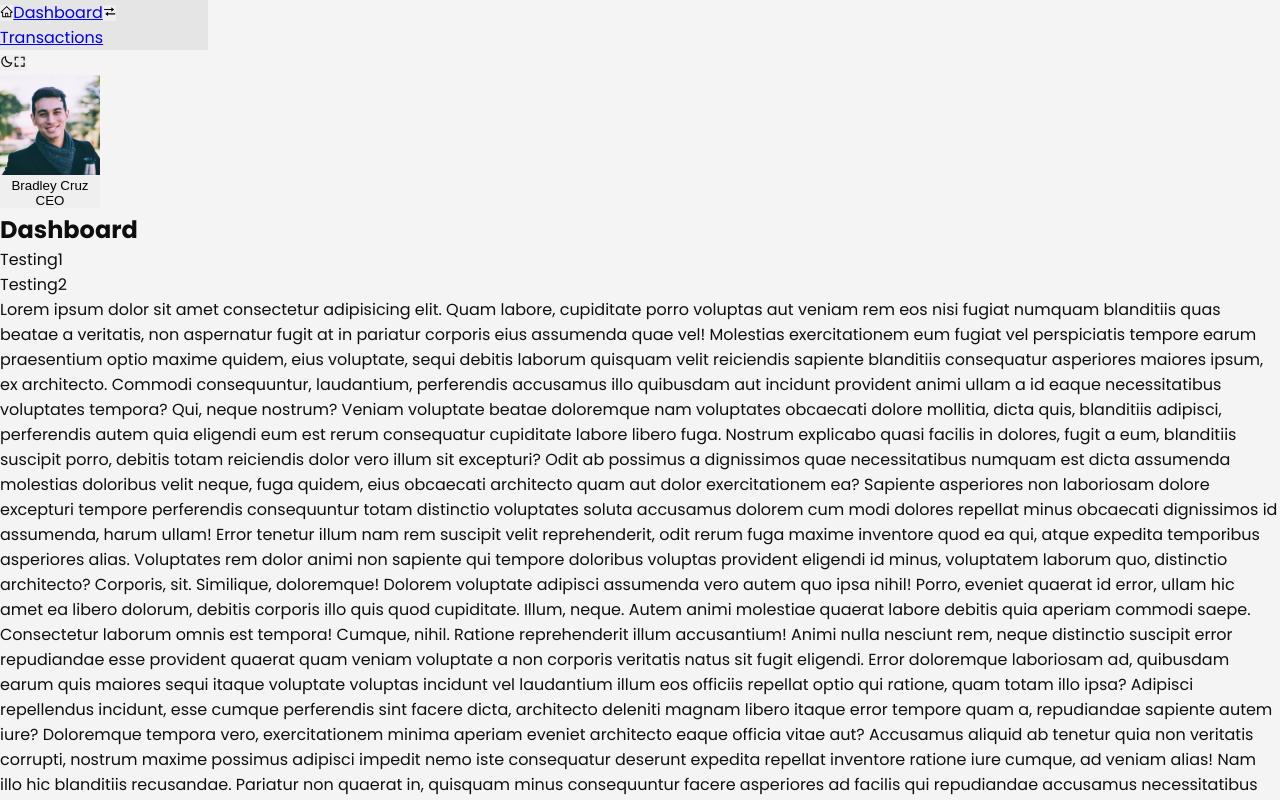
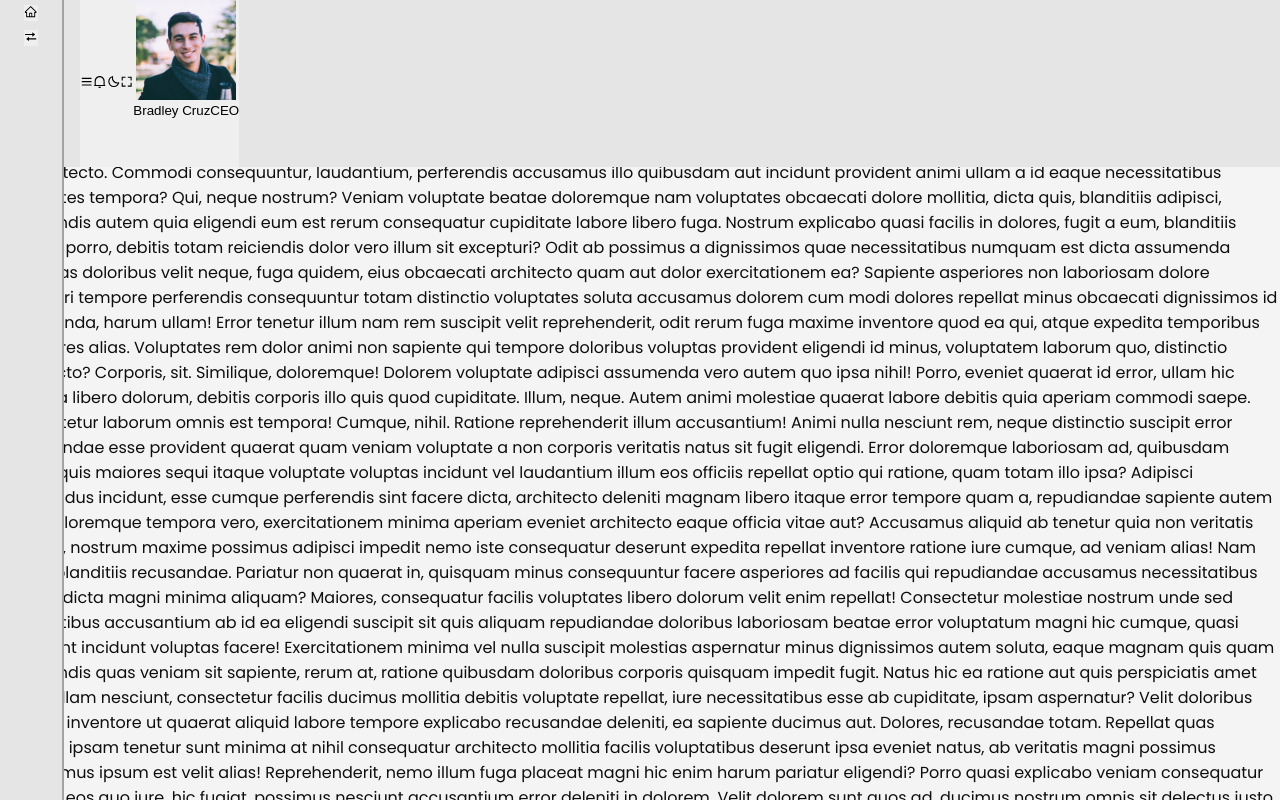
Before and after one commit to BolaGhaly/Admin-Dashboard, a Next.js app: page / in a window 1280 px wide. Shown: the top 800 px of the page. Built offline with nearby package versions, Linux system fonts and the light colour scheme.

Commit message:
Update topBar and sideBar
- Added some utility classes to globals.scss file

```diff
--- a/components/Layout.tsx
+++ b/components/Layout.tsx
@@ -1,7 +1,7 @@
 import Sidebar from "./Sidebar";
 import { useSelector } from "react-redux";
 import { RootState } from "../store/store";
-import Topbar from "./topBar/TopBar";
+import Topbar from "./TopBar";
 
 const Layout = ({ children }) => {
   const openSideBar = useSelector(
--- a/components/Sidebar.tsx
+++ b/components/Sidebar.tsx
@@ -15,10 +15,12 @@ const Sidebar = () => {
   const sideBarRef = useOnclickOutside(() => dispatch(openSideBarOff()));
 
   return (
-    <nav className={styles.sideNavBar} ref={sideBarRef}>
+    <nav className={`${styles.sideNavBar} ${
+        openSideBar ? "w-52" : "w-16"
+      }`} ref={sideBarRef}>
       <div
-        className={`flex flex-col ${
-          openSideBar ? "pl-[17px]" : "items-center"
+        className={`${
+          openSideBar ? "pl-18" : "items-center"
         }`}
       >
         <div className="flex flex-col">
--- /dev/null
+++ b/components/TopBar.tsx
@@ -0,0 +1,16 @@
+import { useSelector } from "react-redux";
+import { RootState } from "../store/store";
+import TopBarIcons from "./topBar/TopBarIcons";
+import styles from "../styles/modules/topBar.module.scss";
+
+const Topbar = () => {
+  const darkMode = useSelector((state: RootState) => state.darkMode.value);
+
+  return (
+    <nav className={styles.topNavBar}>
+      <TopBarIcons />
+    </nav>
+  );
+};
+
+export default Topbar;
--- a/components/topBar/TopBar.tsx
+++ /dev/null
@@ -1,21 +0,0 @@
-import { useSelector } from "react-redux";
-import { RootState } from "../../store/store";
-import TopBarIcons from "./TopBarIcons";
-
-const Topbar = () => {
-  const darkMode = useSelector((state: RootState) => state.darkMode.value);
-
-  return (
-    <nav
-      className={`fixed top-0 left-0 pl-4 mw-minus-sideBar ml-16 ${
-        darkMode
-          ? "bg-neutral-900 shadow-[0_2px_4px_0px_rgba(220,220,220,0.4)]"
-          : "bg-neutral-200 shadow-[0_2px_4px_0px_rgba(0,0,0,0.4)]"
-      }`}
-    >
-      <TopBarIcons />
-    </nav>
-  );
-};
-
-export default Topbar;
--- a/components/topBar/TopBarIcons.tsx
+++ b/components/topBar/TopBarIcons.tsx
@@ -51,7 +51,7 @@ const TopBarIcons = () => {
   };
 
   return (
-    <div className="flex min-h-[64px]">
+    <div>
       <button
         className={`${darkMode ? "text-white" : "text-black"}`}
         onClick={() => dispatch(openSideBarReverse())}
--- a/styles/globals.scss
+++ b/styles/globals.scss
@@ -36,3 +36,24 @@ body {
   overflow: visible !important;
   background-color: var(--bg);
 }
+
+// Utility Classes
+.hidden {
+  display: none;
+}
+
+.pl-18 {
+  padding-left: 1.125rem;
+}
+
+.items-center {
+  align-items: center;
+}
+
+.w-16 {
+  width: 4rem;
+}
+
+.w-52 {
+  width: 13rem;
+}
--- a/styles/modules/sideBar.module.scss
+++ b/styles/modules/sideBar.module.scss
@@ -1,8 +1,13 @@
-
 .sideNavBar {
   position: fixed;
   top: 0;
   left: 0;
   background-color: var(--nav-bg);
-  width: 13rem;
+  min-height: 100%;
+  border-right: 2px solid #a3a3a3;
+
+  div {
+    display: flex;
+    flex-direction: column;
+  }
 }
--- a/styles/modules/topBar.module.scss
+++ b/styles/modules/topBar.module.scss
@@ -0,0 +1,14 @@
+.topNavBar {
+  position: fixed;
+  top: 0;
+  left: 0;
+  background-color: var(--nav-bg);
+  padding-left: 1rem;
+  margin-left: 4rem;
+  min-width: calc(100% - 64px);
+
+  div {
+    display: flex;
+    min-height: 4rem;
+  }
+}
--- a/styles/palette.scss
+++ b/styles/palette.scss
@@ -6,7 +6,7 @@ $light-navBar: #e5e5e5;
 // dark mode
 $dark-bg: #27272a;
 $dark-text: #f5f5f5;
-$dark-navBar: #ff1e1e;
+$dark-navBar: #171717;
 
 :export {
   light-bg: $light-bg;
```
